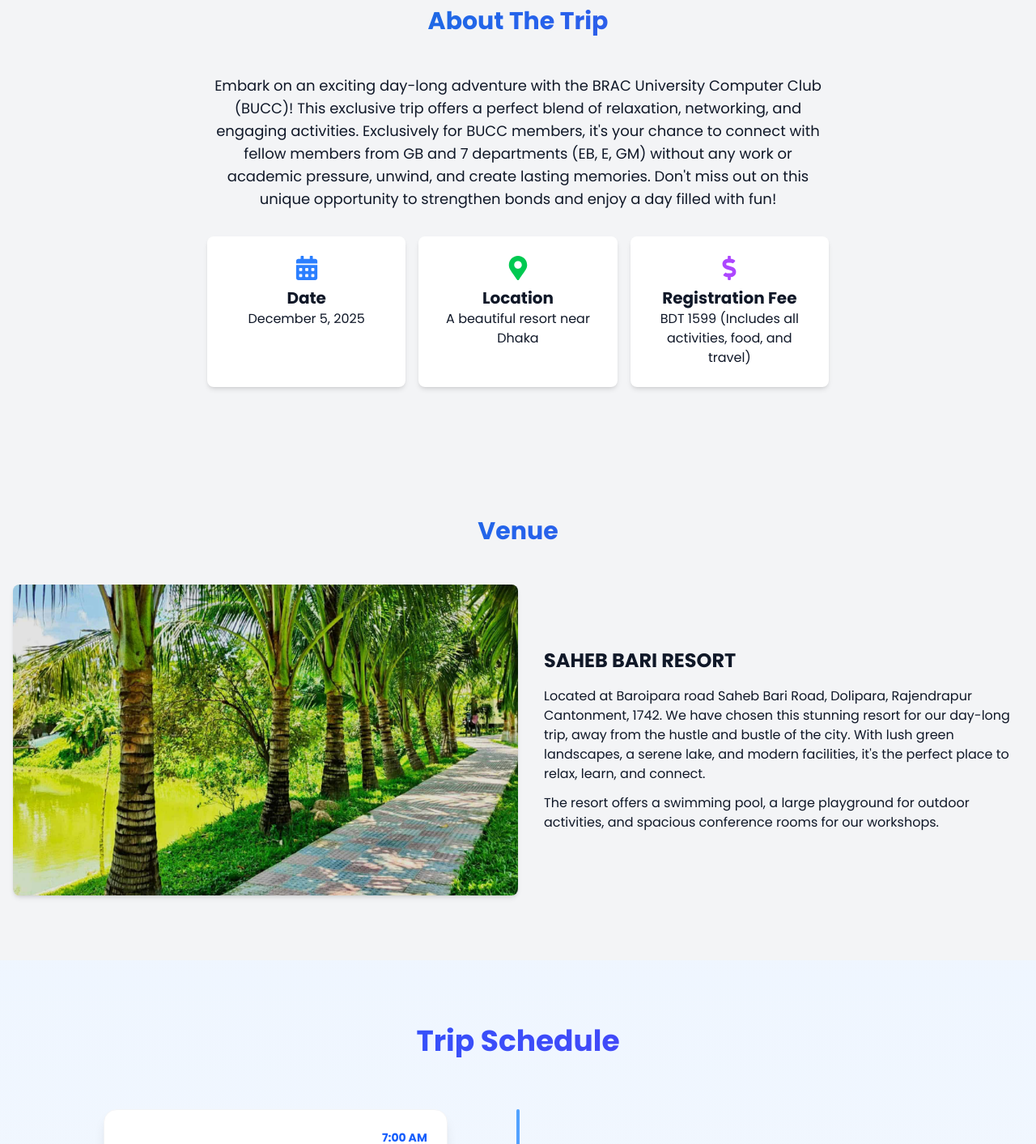
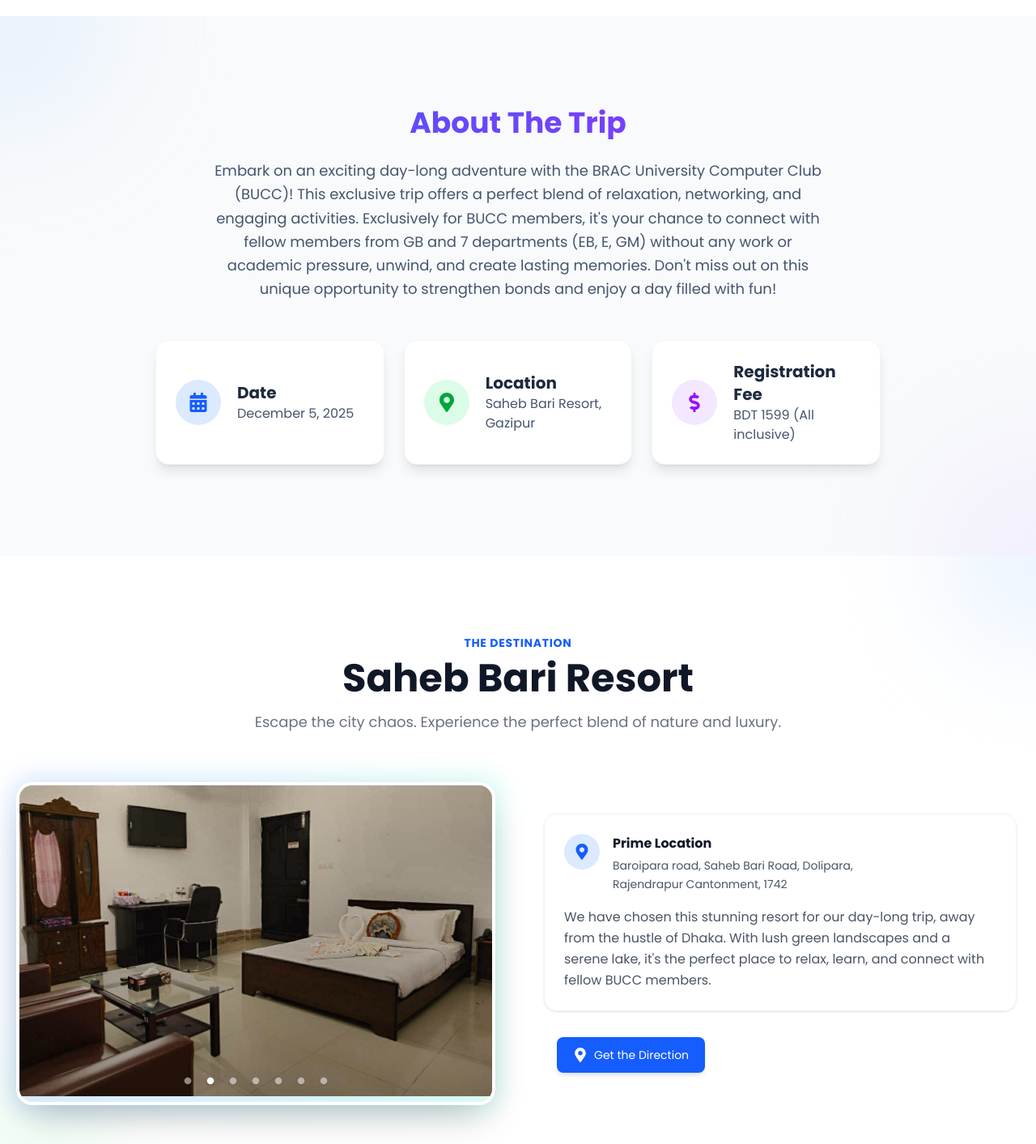
Before and after one commit to hh-abir/bucc-day-trip-2025, a Next.js app: page / in a window 1280 px wide. Shown: the part 2120-3533 px from the top of the page at 81% size. Built offline with nearby package versions, Linux system fonts and the light colour scheme.

Commit message:
gaghasfs

```diff
--- a/app/components/About.tsx
+++ b/app/components/About.tsx
@@ -1,9 +1,30 @@
 'use client';
 
 import React from 'react';
-import { motion } from 'framer-motion';
+import { motion, Variants } from 'framer-motion'; // <--- 1. Import Variants
 import { useInView } from 'react-intersection-observer';
 import { FaCalendarAlt, FaMapMarkerAlt, FaDollarSign } from 'react-icons/fa';
+
+// 2. Add type annotation ": Variants" here
+const containerVariants: Variants = {
+  hidden: { opacity: 0 },
+  visible: {
+    opacity: 1,
+    transition: {
+      staggerChildren: 0.2,
+    },
+  },
+};
+
+// 3. Add type annotation ": Variants" here as well
+const itemVariants: Variants = {
+  hidden: { opacity: 0, y: 30 },
+  visible: {
+    opacity: 1,
+    y: 0,
+    transition: { duration: 0.6, ease: 'easeOut' },
+  },
+};
 
 const About = () => {
   const [ref, inView] = useInView({
@@ -12,46 +33,83 @@
   });
 
   return (
-    <section id="about" className="py-20 bg-gray-100 text-gray-900" ref={ref}>
-      <div className="container mx-auto">
-        <h2 className="text-3xl font-bold text-center mb-12 section-title-gradient font-platform-bold">About The Trip</h2>
+    <section
+      id="about"
+      className="py-20 md:py-28 bg-slate-50 text-slate-900 relative overflow-hidden"
+      ref={ref}
+    >
+      <div className="absolute top-0 left-0 w-72 h-72 bg-blue-100 rounded-full mix-blend-multiply filter blur-3xl opacity-40 -translate-x-1/2 -translate-y-1/2" />
+      <div className="absolute bottom-0 right-0 w-72 h-72 bg-purple-100 rounded-full mix-blend-multiply filter blur-3xl opacity-40 translate-x-1/2 translate-y-1/2" />
+
+      <div className="container mx-auto px-4 relative z-10">
+        <motion.h2
+          initial="hidden"
+          animate={inView ? 'visible' : 'hidden'}
+          variants={itemVariants}
+          className="text-3xl md:text-4xl font-bold text-center mb-6 bg-clip-text text-transparent bg-gradient-to-r from-blue-600 to-purple-600 font-platform-bold"
+        >
+          About The Trip
+        </motion.h2>
+
         <motion.div
-          initial={{ opacity: 0, y: 50 }}
-          animate={inView ? { opacity: 1, y: 0 } : {}}
-          transition={{ duration: 0.8 }}
+          initial="hidden"
+          animate={inView ? 'visible' : 'hidden'}
+          variants={itemVariants}
           className="max-w-3xl mx-auto text-center"
         >
-          <p className="text-lg mb-8">
-            Embark on an exciting day-long adventure with the BRAC University Computer Club (BUCC)! This exclusive trip offers a perfect blend of relaxation, networking, and engaging activities. Exclusively for BUCC members, it's your chance to connect with fellow members from GB and 7 departments (EB, E, GM) without any work or academic pressure, unwind, and create lasting memories. Don't miss out on this unique opportunity to strengthen bonds and enjoy a day filled with fun!
+          <p className="text-lg text-slate-600 leading-relaxed mb-12">
+            Embark on an exciting day-long adventure with the BRAC University Computer Club (BUCC)! This exclusive
+            trip offers a perfect blend of relaxation, networking, and engaging activities. Exclusively for BUCC
+            members, it&apos;s your chance to connect with fellow members from GB and 7 departments (EB, E, GM)
+            without any work or academic pressure, unwind, and create lasting memories. Don&apos;t miss out on this
+            unique opportunity to strengthen bonds and enjoy a day filled with fun!
           </p>
         </motion.div>
+
         <motion.div
-          initial={{ opacity: 0, y: 50 }}
-          animate={inView ? { opacity: 1, y: 0 } : {}}
-          transition={{ duration: 0.8, delay: 0.2 }}
-          className="max-w-3xl mx-auto grid grid-cols-1 md:grid-cols-3 gap-4"
+          initial="hidden"
+          animate={inView ? 'visible' : 'hidden'}
+          variants={containerVariants}
+          className="max-w-4xl mx-auto grid grid-cols-1 md:grid-cols-3 gap-6"
         >
-          <div className="bg-white p-6 rounded-lg shadow-md flex flex-col items-center text-center">
-            <FaCalendarAlt className="text-blue-500 text-3xl mb-2" />
+          <motion.div
+            variants={itemVariants}
+            className="bg-white p-6 rounded-2xl shadow-lg border border-slate-100 flex items-center gap-5 hover:shadow-xl transition-shadow duration-300"
+          >
+            <div className="flex-shrink-0 bg-blue-100 text-blue-600 rounded-full p-4">
+              <FaCalendarAlt className="w-6 h-6" />
+            </div>
             <div>
-              <h3 className="text-xl font-bold">Date</h3>
-              <p>December 5, 2025</p>
+              <h3 className="text-xl font-bold text-slate-800">Date</h3>
+              <p className="text-slate-600">December 5, 2025</p>
             </div>
-          </div>
-          <div className="bg-white p-6 rounded-lg shadow-md flex flex-col items-center text-center">
-            <FaMapMarkerAlt className="text-green-500 text-3xl mb-2" />
+          </motion.div>
+
+          <motion.div
+            variants={itemVariants}
+            className="bg-white p-6 rounded-2xl shadow-lg border border-slate-100 flex items-center gap-5 hover:shadow-xl transition-shadow duration-300"
+          >
+            <div className="flex-shrink-0 bg-green-100 text-green-600 rounded-full p-4">
+              <FaMapMarkerAlt className="w-6 h-6" />
+            </div>
             <div>
-              <h3 className="text-xl font-bold">Location</h3>
-              <p>A beautiful resort near Dhaka</p>
+              <h3 className="text-xl font-bold text-slate-800">Location</h3>
+              <p className="text-slate-600">Saheb Bari Resort, Gazipur</p>
             </div>
-          </div>
-          <div className="bg-white p-6 rounded-lg shadow-md flex flex-col items-center text-center">
-            <FaDollarSign className="text-purple-500 text-3xl mb-2" />
+          </motion.div>
+
+          <motion.div
+            variants={itemVariants}
+            className="bg-white p-6 rounded-2xl shadow-lg border border-slate-100 flex items-center gap-5 hover:shadow-xl transition-shadow duration-300"
+          >
+            <div className="flex-shrink-0 bg-purple-100 text-purple-600 rounded-full p-4">
+              <FaDollarSign className="w-6 h-6" />
+            </div>
             <div>
-              <h3 className="text-xl font-bold">Registration Fee</h3>
-              <p>BDT 1599 (Includes all activities, food, and travel)</p>
+              <h3 className="text-xl font-bold text-slate-800">Registration Fee</h3>
+              <p className="text-slate-600">BDT 1599 (All inclusive)</p>
             </div>
-          </div>
+          </motion.div>
         </motion.div>
       </div>
     </section>
--- a/app/components/Schedule.tsx
+++ b/app/components/Schedule.tsx
@@ -25,7 +25,7 @@
   { time: '3:00 PM - 4:00 PM', title: 'Musical Chair', description: 'A lively game of musical chairs for everyone.', icon: <FaMusic /> },
   { time: '4:00 PM - 5:00 PM', title: 'Tug of War', description: 'Team up and test your strength in a game of Tug of War.', icon: <FaUsers /> },
   { time: '5:00 PM - 6:00 PM', title: 'Snacks & Closing Session', description: 'Enjoy some snacks and a closing session to wrap up the day.', icon: <FaCoffee /> },
-  { time: '6:00 PM', title: 'Departure', description: 'The bus will depart for the campus.', icon: <FaFlagCheckered /> },
+  { time: '6:00 PM', title: 'Departure', description: 'The bus will depart for the campus. Grab everything you need.', icon: <FaFlagCheckered /> },
 ];
 
 const Schedule = () => {
@@ -60,8 +60,8 @@
               <div
                 className={`relative flex items-center w-full md:w-1/2 ${
                   index % 2 === 0
-                    ? 'md:pr-10 md:text-right pl-16 md:pl-0'
-                    : 'md:pl-10 md:text-left pl-16 md:pl-0'
+                    ? 'md:pr-8 md:text-right pl-16 md:pl-0'
+                    : 'md:pl-8 md:text-left pl-16 md:pl-0'
                 }`}
               >
                 <motion.div
--- a/app/components/Venue.tsx
+++ b/app/components/Venue.tsx
@@ -4,6 +4,11 @@
 import Slider from 'react-slick';
 import { motion } from 'framer-motion';
 import { useInView } from 'react-intersection-observer';
+import { FaMapMarkerAlt } from 'react-icons/fa';
+
+// !!! Required CSS for react-slick !!!
+import "slick-carousel/slick/slick.css";
+import "slick-carousel/slick/slick-theme.css";
 
 const venueImages = [
   '/venue/venue-1.jpg',
@@ -24,53 +29,135 @@
   const settings = {
     dots: true,
     infinite: true,
-    speed: 500,
+    speed: 800,
     slidesToShow: 1,
     slidesToScroll: 1,
     autoplay: true,
-    autoplaySpeed: 3000,
+    autoplaySpeed: 4000,
+    arrows: false,
+    pauseOnHover: true,
+    dotsClass: 'slick-dots custom-dots',
   };
 
   return (
-    <section id="venue" className="py-20 bg-gray-100 text-gray-900" ref={ref}>
-      <div className="container mx-auto px-4">
-        <h2 className="text-3xl font-bold text-center mb-12 section-title-gradient font-platform-bold">Venue</h2>
-        <div className="flex flex-col md:flex-row items-center gap-8">
+    <section id="venue" className="py-16 md:py-24 bg-white relative overflow-hidden" ref={ref}>
+      {/* Background Blobs */}
+      <div className="absolute top-0 right-0 w-64 h-64 bg-blue-100 rounded-full mix-blend-multiply filter blur-3xl opacity-50 translate-x-1/2 -translate-y-1/2"></div>
+      <div className="absolute bottom-0 left-0 w-64 h-64 bg-green-100 rounded-full mix-blend-multiply filter blur-3xl opacity-50 -translate-x-1/2 translate-y-1/2"></div>
+
+      <div className="container mx-auto px-4 md:px-6 relative z-10">
+
+        {/* Section Header */}
+        <motion.div
+          initial={{ opacity: 0, y: -20 }}
+          animate={inView ? { opacity: 1, y: 0 } : {}}
+          transition={{ duration: 0.6 }}
+          className="text-center mb-10 md:mb-16"
+        >
+          <span className="text-blue-600 font-bold tracking-wider text-sm uppercase">The Destination</span>
+          <h2 className="text-3xl md:text-5xl font-extrabold text-gray-900 mt-2 mb-4 font-platform-bold">
+            Saheb Bari Resort
+          </h2>
+          <p className="text-gray-500 max-w-2xl mx-auto text-base md:text-lg">
+            Escape the city chaos. Experience the perfect blend of nature and luxury.
+          </p>
+        </motion.div>
+
+        <div className="max-w-7xl mx-auto">
+          <div className="flex flex-col lg:grid lg:grid-cols-2 gap-8 lg:gap-16 items-center">
+
             {/* Image Carousel */}
             <motion.div
-            initial={{ opacity: 0, x: -100 }}
-            animate={inView ? { opacity: 1, x: 0 } : {}}
-            transition={{ duration: 0.8 }}
-            className="w-full md:w-1/2"
+              initial={{ opacity: 0, scale: 0.95 }}
+              animate={inView ? { opacity: 1, scale: 1 } : {}}
+              transition={{ duration: 0.6, delay: 0.2 }}
+              className="w-full relative group"
             >
-            <div className="h-96 overflow-hidden rounded-lg shadow-md">
+              <div className="absolute -inset-2 bg-gradient-to-r from-blue-500 to-teal-400 rounded-2xl opacity-20 blur-lg group-hover:opacity-30 transition duration-500"></div>
+              <div className="relative rounded-2xl overflow-hidden shadow-2xl ring-4 ring-white">
                 <Slider {...settings}>
                   {venueImages.map((image, index) => (
-                  <div key={index}>
-                    <img src={image} alt={`Venue image ${index + 1}`} className="w-full h-96 object-cover" />
+                    <div key={index} className="outline-none">
+                      <div className="h-64 sm:h-80 md:h-96 w-full relative">
+                        <img
+                          src={image}
+                          alt={`Venue view ${index + 1}`}
+                          className="w-full h-full object-cover hover:scale-105 transition-transform duration-700 ease-in-out"
+                        />
+                        <div className="absolute inset-0 bg-gradient-to-t from-black/40 to-transparent"></div>
+                      </div>
                     </div>
                   ))}
                 </Slider>
               </div>
             </motion.div>
 
-          {/* Description */}
+            {/* Description & Map Button */}
             <motion.div
-            initial={{ opacity: 0, x: 100 }}
+              initial={{ opacity: 0, x: 20 }}
               animate={inView ? { opacity: 1, x: 0 } : {}}
-            transition={{ duration: 0.8 }}
-            className="w-full md:w-1/2"
+              transition={{ duration: 0.6, delay: 0.4 }}
+              className="w-full space-y-6 md:space-y-8"
             >
-            <h3 className="text-2xl font-bold mb-4">SAHEB BARI RESORT</h3>
-            <p className="text-base mb-3">
-              Located at Baroipara road Saheb Bari Road, Dolipara, Rajendrapur Cantonment, 1742. We have chosen this stunning resort for our day-long trip, away from the hustle and bustle of the city. With lush green landscapes, a serene lake, and modern facilities, it's the perfect place to relax, learn, and connect.
+              <div className="bg-white/80 backdrop-blur-sm p-6 rounded-2xl border border-gray-100 shadow-sm">
+                <div className="flex items-start gap-4 mb-4">
+                  <div className="bg-blue-100 p-3 rounded-full">
+                    <FaMapMarkerAlt className="text-blue-600 text-xl" />
+                  </div>
+                  <div>
+                    <h4 className="font-bold text-gray-900">Prime Location</h4>
+                    <p className="text-gray-600 text-sm leading-relaxed mt-1">
+                      Baroipara road, Saheb Bari Road, Dolipara, <br className="hidden md:block" />
+                      Rajendrapur Cantonment, 1742
                     </p>
-            <p className="text-base">
-              The resort offers a swimming pool, a large playground for outdoor activities, and spacious conference rooms for our workshops.
+                  </div>
+                </div>
+
+                <p className="text-gray-600 leading-relaxed text-sm md:text-base">
+                  We have chosen this stunning resort for our day-long trip, away from the hustle of Dhaka. With lush green landscapes and a serene lake, it&apos;s the perfect place to relax, learn, and connect with fellow BUCC members.
                 </p>
+              </div>
+
+              {/* Single Map Button */}
+              <div className="ml-4">
+                <a
+                  href="https://www.google.com/maps/place/SAHEB+BARI+RESORT/@24.1141886,90.4453473,14.75z/data=!4m9!3m8!1s0x3755d99d3803b7cd:0xe68b9ebcb437c3db!5m2!4m1!1i2!8m2!3d24.1141586!4d90.4454611!16s%2Fg%2F11f776bn3b?hl=en&entry=ttu&g_ep=EgoyMDI1MTEwOS4wIKXMDSoASAFQAw%3D%3D"
+                  target="_blank"
+                  rel="noopener noreferrer"
+                  className="inline-flex items-center gap-2 bg-blue-600 text-white px-5 py-3 rounded-lg hover:bg-blue-700 transition-all shadow-md hover:shadow-lg"
+                >
+                  <FaMapMarkerAlt className="text-lg" />
+                  <span className="font-medium text-sm">Get the Direction</span>
+                </a>
+              </div>
+
+
             </motion.div>
           </div>
         </div>
+      </div>
+
+      {/* Global Styles for Slick Dots */}
+      <style jsx global>{`
+        .custom-dots {
+          bottom: 15px;
+          width: 100%;
+          text-align: center;
+        }
+        .custom-dots li {
+          margin: 0 4px;
+        }
+        .custom-dots li button:before {
+          font-size: 10px;
+          color: white;
+          opacity: 0.5;
+          text-shadow: 0 1px 2px rgba(0,0,0,0.3);
+        }
+        .custom-dots li.slick-active button:before {
+          opacity: 1;
+          color: white;
+        }
+      `}</style>
     </section>
   );
 };
```
Also changed, not shown: app/components/WhatsIncluded.tsx (+13 -1 lines). Lines whose indentation alone changed are shown as unchanged.
